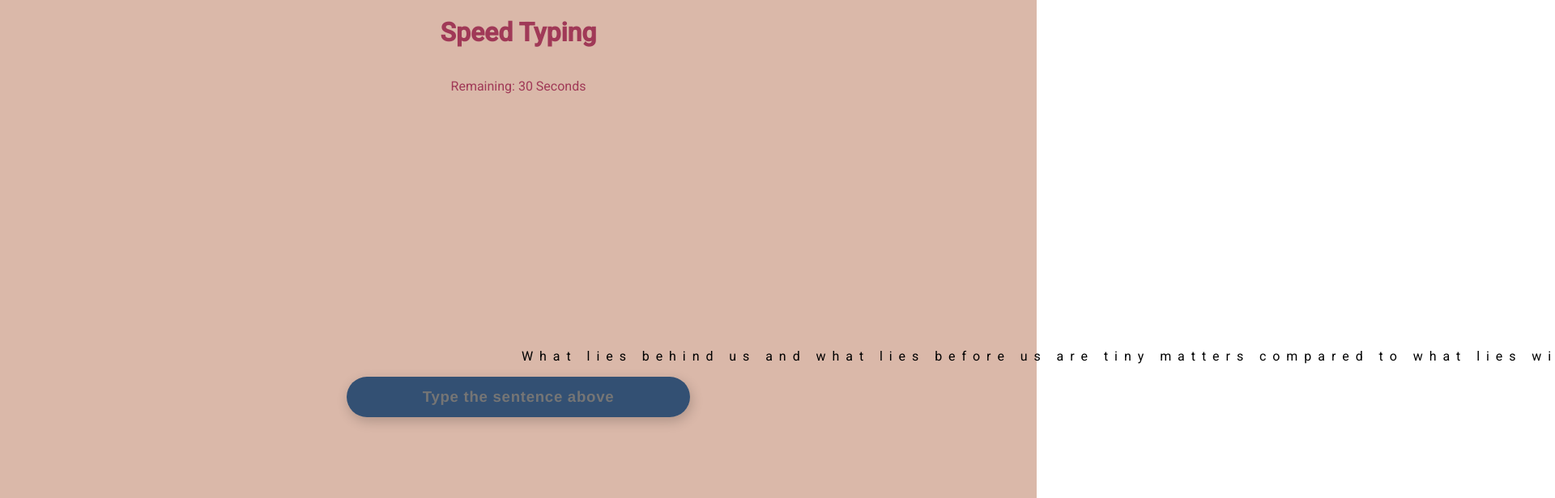
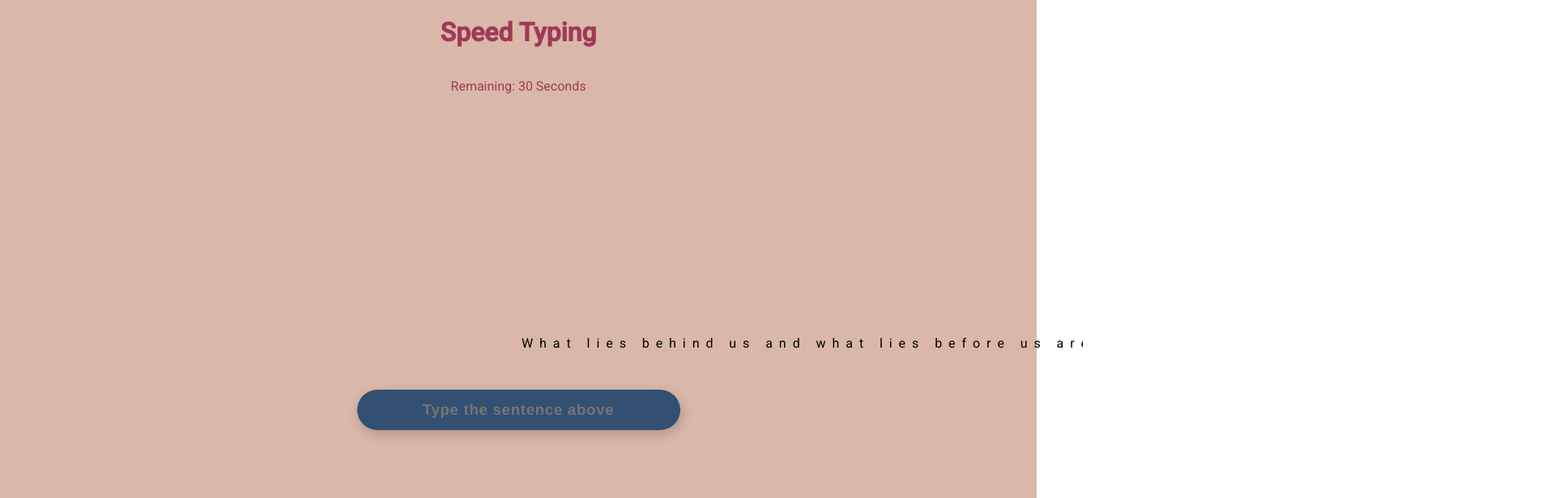
Before and after one commit to lvonnied/speed-typing-game, an Angular app: page /home in a window 1280 px wide. Shown: the top 616 px of the page at 81% size, 1920 px wide, since content can reach past the window. Built offline with nearby package versions, Linux system fonts and the light colour scheme.

Commit message:
Implemented fade in and out styling

```diff
--- a/src/app/home/home.component.css
+++ b/src/app/home/home.component.css
@@ -43,6 +43,25 @@ body {
   justify-content: center;
 }
 
+.paragraph-container {
+  position: relative;
+  overflow: hidden;
+  margin-bottom: 2em;
+}
+
+.paragraph-container::after {
+  content: '';
+  position: absolute;
+  top: 0;
+  bottom: 0;
+  right: 0;
+  left: 0;
+  width: 50px;
+  pointer-events: none;
+  background: linear-gradient(to right, rgba(255, 255, 255, 0) 0%, rgb(218, 184, 169) 100%);
+  background: linear-gradient(to left, rgba(255, 255, 255, 0) 0%, rgb(218, 184, 169) 100%);
+}
+
 #speedTypingText {
   transition: margin-left 0.1s ease-in-out;
 }
@@ -50,7 +69,7 @@ body {
 
 #speedTypingInput {
   font-family: "Montserrat", Helvetica, sans-serif;
-  width: 400px;
+  width: 375px;
   border-radius: 30px;
   background-color: #123c69d5;
   outline: none;
```
